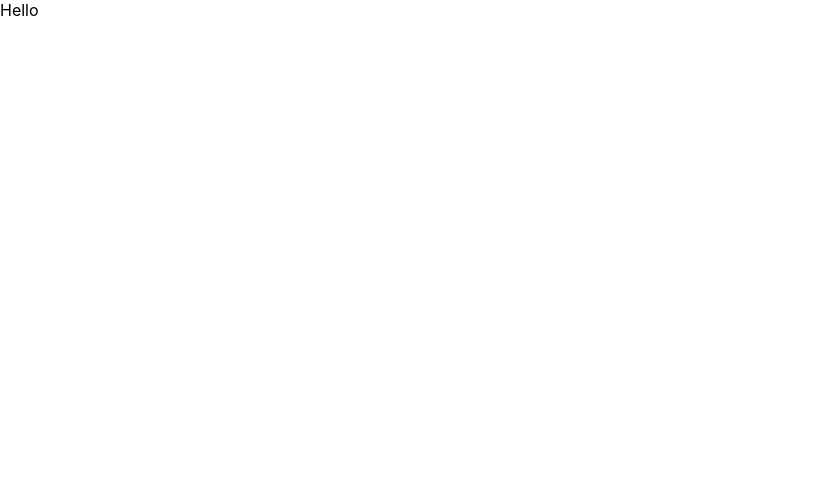
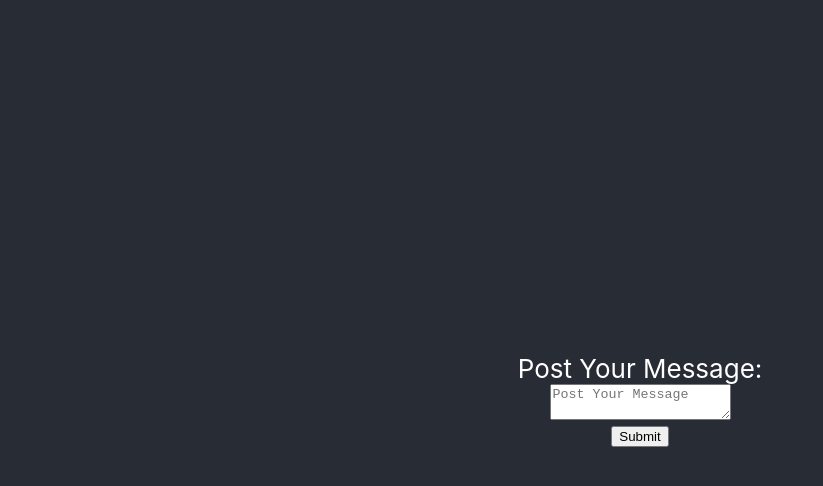
Before and after one commit to Mail3ee/DCW-Final-6210110636, a React (Create React App) app in the folder web/: page /postmessage in a window 1280 px wide. Shown: the top 486 px of the page, without its empty margins (0-823 px from the left). Built offline with nearby package versions, Linux system fonts and the light colour scheme.

Commit message:
create msg component and sent to server

```diff
--- a/web/src/App.css
+++ b/web/src/App.css
@@ -32,6 +32,12 @@
   text-decoration: none;
   color: black;
 }
+.input {
+  width: 200px;
+  height: 100px;
+  border: none;
+  outline: none;
+}
 @keyframes App-logo-spin {
   from {
     transform: rotate(0deg);
--- a/web/src/login.js
+++ b/web/src/login.js
@@ -2,15 +2,10 @@ import './App.css';
 import { React, useState } from 'react'
 import axios from 'axios'
 import GoogleLogin from 'react-google-login'
-import {Link, Routes, Route} from 'react-router-dom'
-import PostMessage from './postmessage'
+import {Link} from 'react-router-dom'
 
 function Login(){
-    const [loginData, setLoginData] = useState(
-        localStorage.getItem('loginData')
-        ? JSON.parse(localStorage.getItem('loginData'))
-        :null
-    )
+    const [loginData, setLoginData] = useState()
 
     const handleFailure = (result) =>{
     /*  Fail Login to Google */
@@ -21,7 +16,7 @@ function Login(){
                 token : response.accessToken,
                 profile : response.profileObj
             })
-        // console.log(result)
+        localStorage.setItem('loginData', JSON.stringify(result.data))
         setLoginData(result.data.profile)
 
         }
--- a/web/src/postmessage.js
+++ b/web/src/postmessage.js
@@ -1,8 +1,38 @@
-import { React } from 'react'
+import { React, useState } from 'react'
+import axios from 'axios'
+
 
 function PostMessage() {
+    const [msgData, setMsg] = useState()
+
+    function handleChange(event){
+        setMsg({value: event.target.value})
+    }
+
+    const handleSubmit = async () =>{
+        let data = JSON.parse(localStorage.getItem('loginData'))
+        console.log(data)
+        if (data.token) {
+        console.log("2")
+
+            let result = await axios.post('http://localhost:8000/post', {
+                token : data.token,
+                profile : data.profile,
+                msg : msgData.value
+            })
+            console.log(result.data)
+        }
+    }
     return (
-      <div> Hello </div>
+        <div className="App">
+            <header className="App-header">
+                Post Your Message:
+                <div>
+                    <textarea placeholder="Post Your Message" onChange={handleChange}/>
+                </div>
+                <input type="submit" onClick={handleSubmit}/>
+            </header>
+        </div>
     );
   }
 
```
Also changed, not shown: 1 other file (tests, documents, lock files or other folders).
